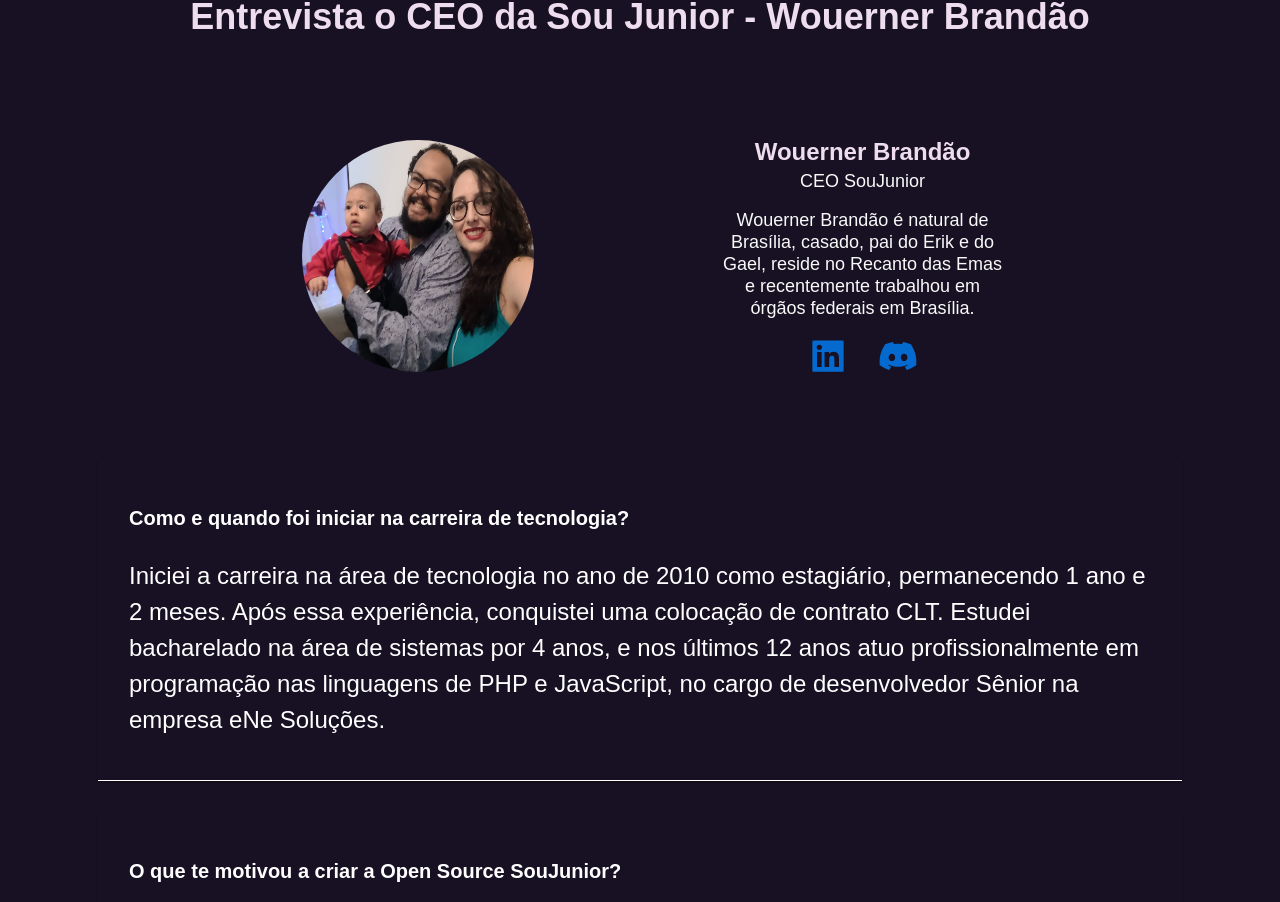
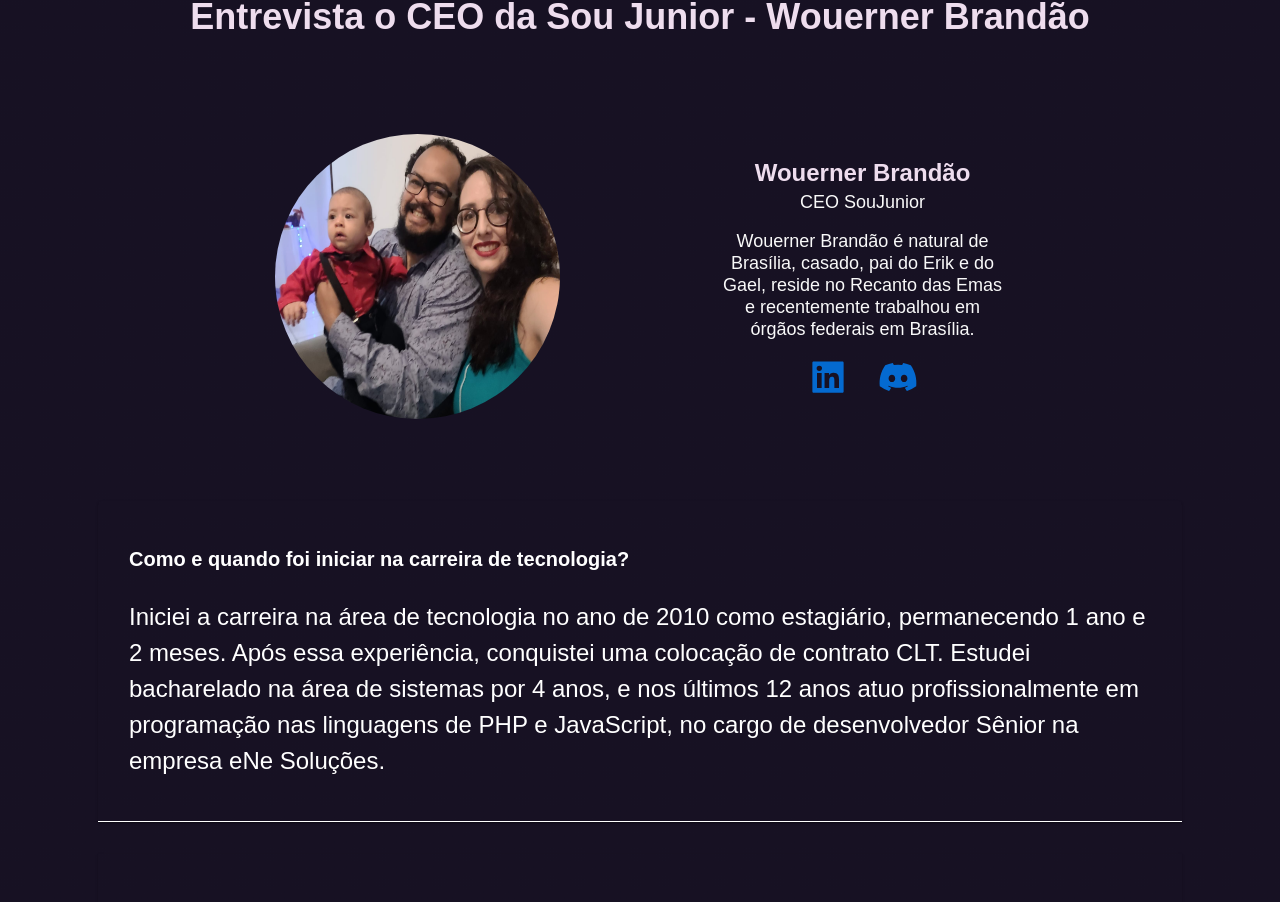
Before and after one commit to SouJunior/site-webapp, a Next.js app: page /sobre-nos in a window 1280 px wide. Shown: the part 2247-3149 px from the top of the page. Built offline with nearby package versions, Linux system fonts and the light colour scheme; a web font is replaced by a local one.

Commit message:
alteração de rotas do footer

```diff
--- a/components/AboutUs/index.jsx
+++ b/components/AboutUs/index.jsx
@@ -97,8 +97,8 @@ export const SobreNos = () => {
             <Image
               src="/assets/brandao.png"
               alt="foto de perfil Wouerner Brandão"
-              width={232}
-              height={232}
+              width={532}
+              height={532}
             />
           </div>
 
--- a/components/Apoiador/index.jsx
+++ b/components/Apoiador/index.jsx
@@ -173,7 +173,7 @@ export const Apoiador = () => {
 
   return (
     <>
-      <div className={styles.bannerContainer}>
+      <div className={styles.bannerContainer} id="apoiador">
         <img
           src="/assets/apoiar.png"
           alt="Uma experiência real de trabalho em uma empresa de tecnologia."
--- a/components/commons/Footer/index.jsx
+++ b/components/commons/Footer/index.jsx
@@ -24,7 +24,7 @@ export const Footer = () => {
                   <Link href={"/sobre-nos"}>Sobre nós</Link>
                 </li>
                 <li className={styles.link}>
-                  <Link href={"/mission"}>Missão visão e valores</Link>
+                  <Link href={"/"}>Missão visão e valores</Link>
                 </li>
                 <li className={styles.link}>
                   <Link href={"/#iniciativas"}>Nossas iniciativas</Link>
```
Also changed, not shown: components/Faq/index.jsx (+4 -3 lines).
